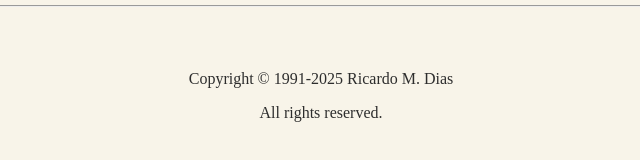
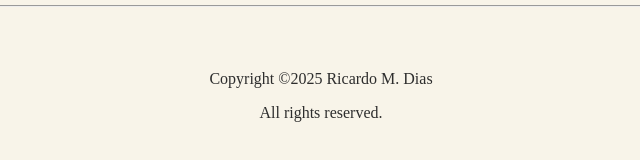
Before and after one commit to ricmdias/website, a plain HTML site: page index.html in a window 1280 px wide. Shown: the part 610-770 px from the top of the page, 319-959 px from the left. Drawn offline with Linux system fonts and the light colour scheme.

Commit message:
Update index.html

```diff
--- a/index.html
+++ b/index.html
@@ -106,7 +106,7 @@
     <footer>
         <center>
             <font color="#2d2d2d">
-                <p>Copyright &copy; 1991-<script>document.write(new Date().getFullYear())</script> Ricardo M. Dias</p>
+                <p>Copyright &copy;<script>document.write(new Date().getFullYear())</script> Ricardo M. Dias</p>
                 <p>All rights reserved.</p>
             </font>
         </center>
```
